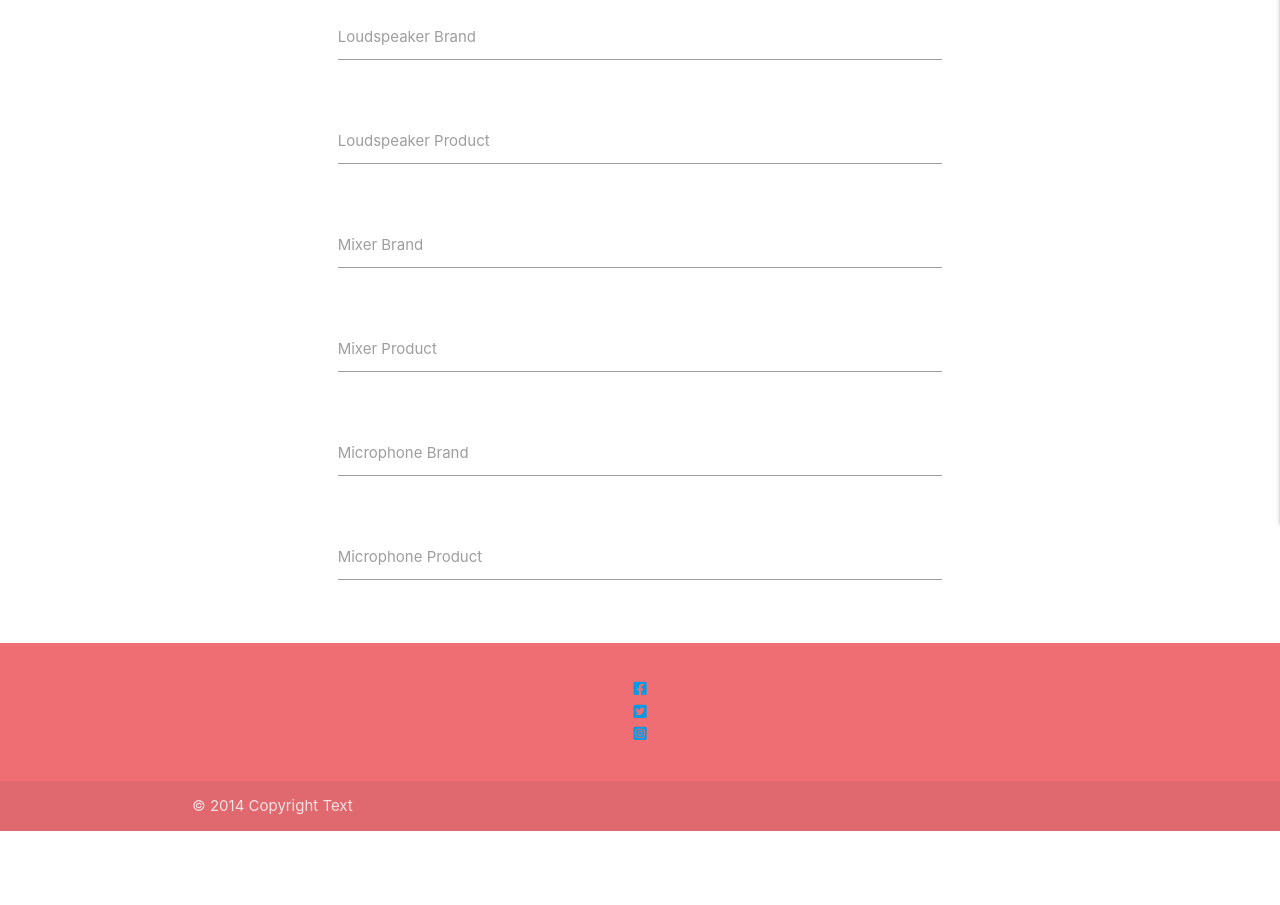
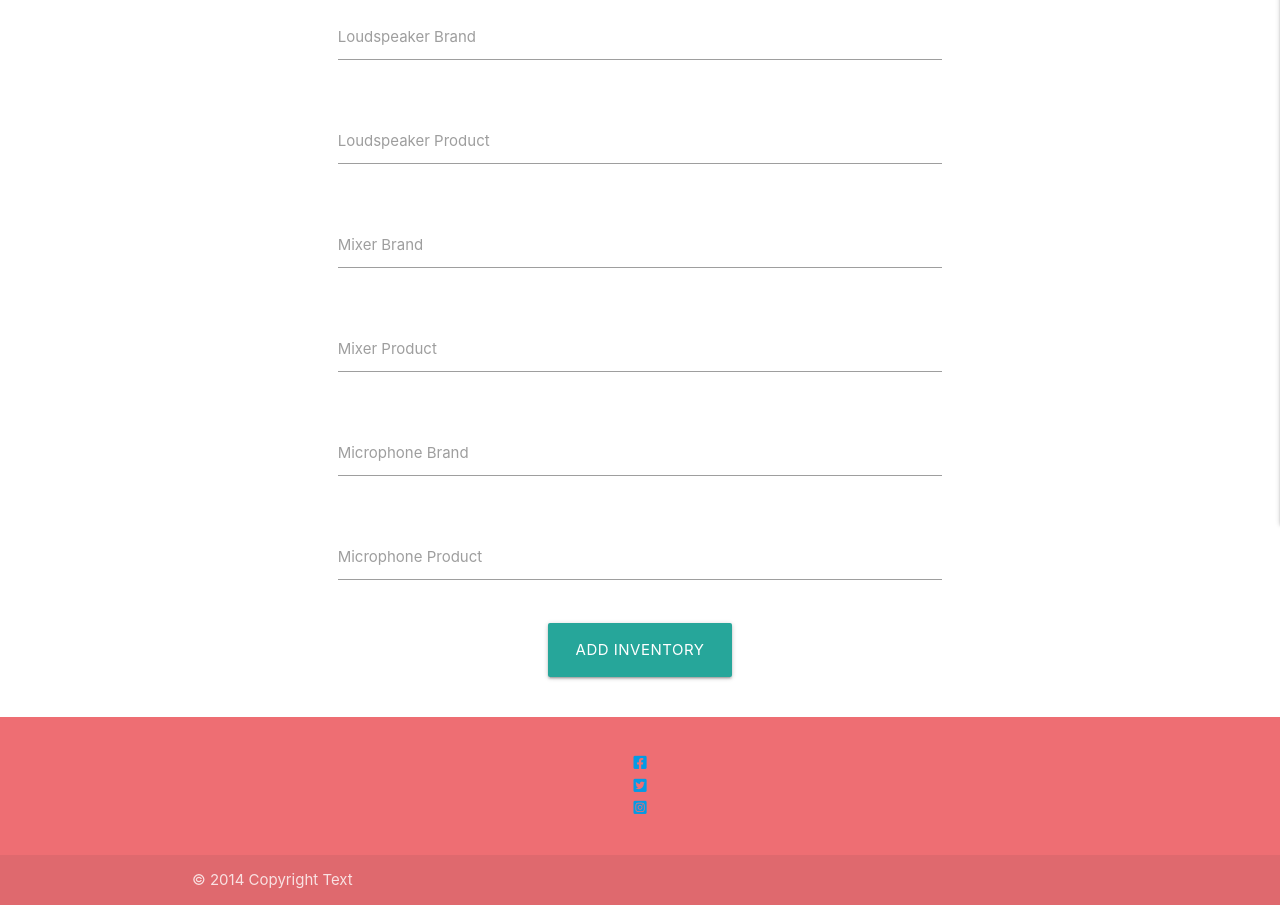
Before and after one commit to RvN-R/milestone-3-missingpiece, a Flask app: page /add_inventory in a window 1280 px wide. Shown: the part 336-1241 px from the top of the page. Before the commit the page ends 1167 px from the top, so only its background shows below. Run offline with Flask 2, Linux system fonts and the light colour scheme; some libraries are stand-ins or nearby versions.

Commit message:
Add inventory form submit function created

```diff
--- a/app.py
+++ b/app.py
@@ -113,8 +113,19 @@ def logout():
     return redirect(url_for("login"))
 
 
-@app.route("/add_inventory")
+@app.route("/add_inventory", methods=["GET", "POST"])
 def add_inventory():
+    if request.method == "POST":
+        inventory = {
+            "loudspeaker_brand": request.form.get("loudspeaker_brand"),
+            "loudspeaker_product": request.form.get("loudspeaker_product"),
+            "mixer_brand": request.form.get("mixer_brand"),
+            "mixer_product": request.form.get("mixer_product"),
+            "microphone_brand": request.form.get("microphone_brand"),
+            "microphone_product": request.form.get("microphone_product")
+        }
+        mongo.db.inventories.insert_one(inventory)
+        flash("Inventory Successfully Added")
     return render_template("add_inventory.html")
 
 if __name__ == "__main__":
--- a/templates/add_inventory.html
+++ b/templates/add_inventory.html
@@ -7,7 +7,7 @@
         </div>
     </div>
     <div class="row">
-        <form class="col s12" method="POST" action="">
+        <form class="col s12" method="POST" action="{{ url_for('add_inventory') }}">
             <!--Loudspeaker Categories-->
           <div class="row">
             <div class="input-field col s12">
@@ -47,6 +47,14 @@
                 <label for="microphone_product">Microphone Product</label>
               </div>
           </div>
+          <!--Submit Button-->
+          <div class="row">
+              <div class="col s12 center-align">
+                  <button type="submit" class="btn-large">
+                      Add Inventory
+                  </button>
+              </div>
+          </div>
         </form>
       </div>
 </div>
```
